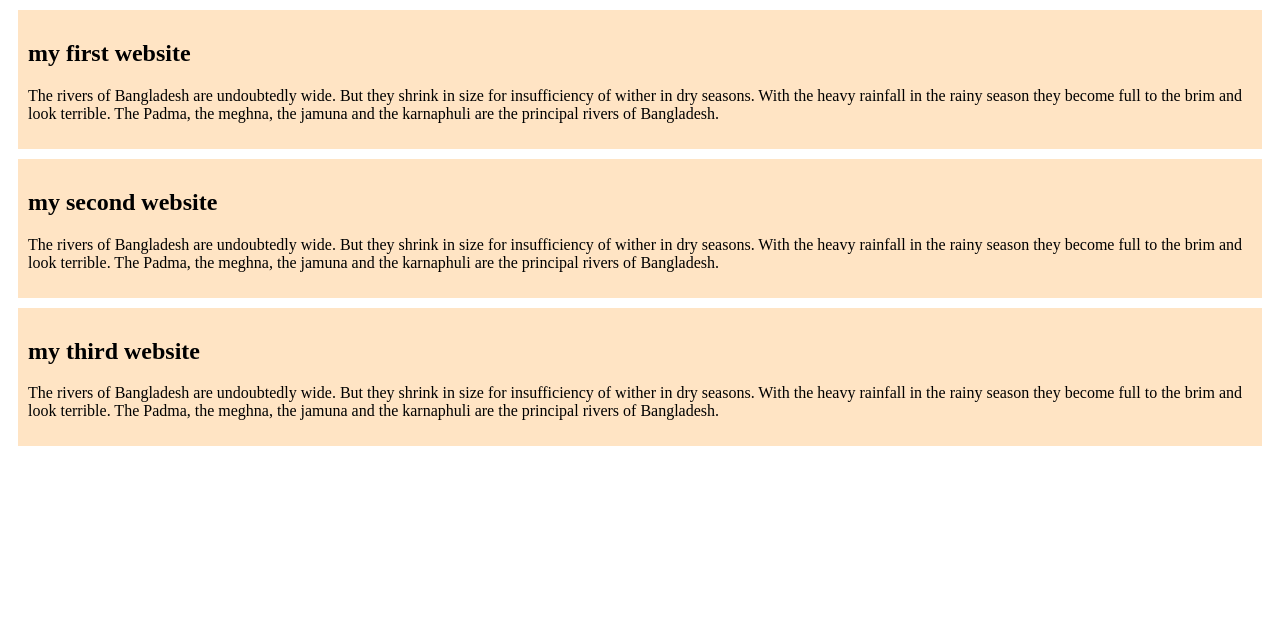
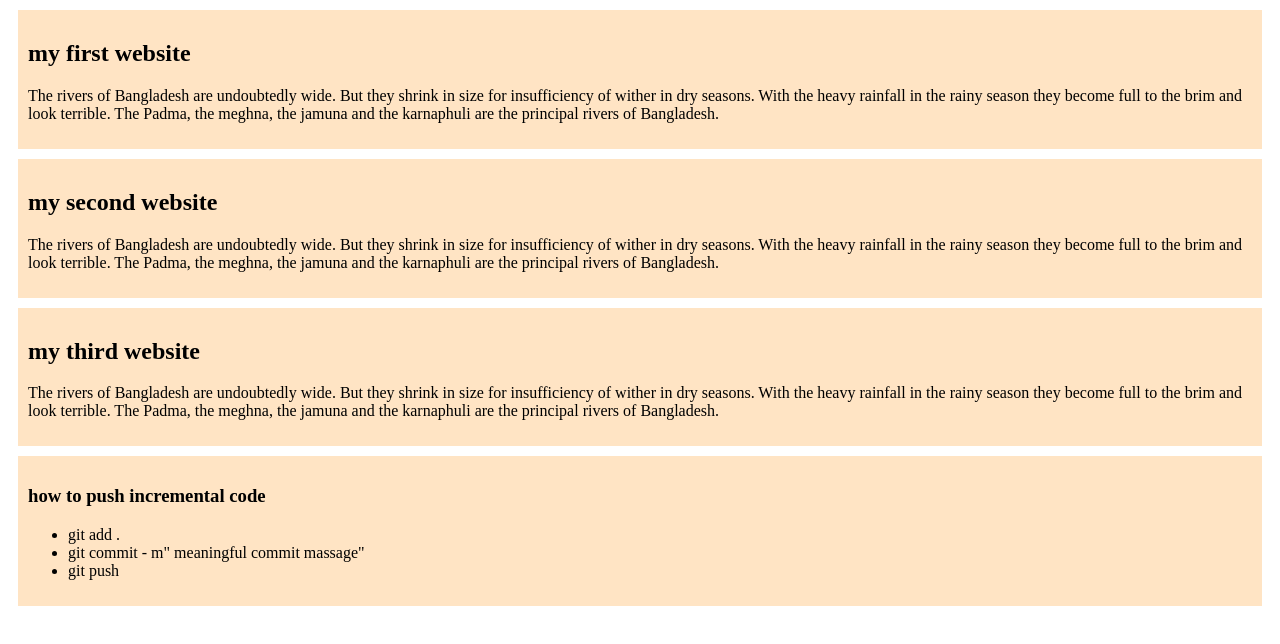
Before and after one commit to benjamin420-cmd/my-simple-website, a plain HTML site: page index.html in a window 1280 px wide. Drawn offline with Linux system fonts and the light colour scheme.

Commit message:
added a list code

```diff
--- a/index.html
+++ b/index.html
@@ -19,5 +19,13 @@
         <h2>my third website</h2>
         <p>The rivers of Bangladesh are undoubtedly wide. But they shrink in size for insufficiency of wither in dry seasons. With the heavy rainfall in the rainy season they become full to the brim and look terrible. The Padma, the meghna, the jamuna and the karnaphuli are the principal rivers of Bangladesh.</p>
     </div>
+    <div>
+        <h3>how to push incremental code</h3>
+        <ul>
+            <li>git add .</li>
+            <li> git commit - m" meaningful commit massage"</li>
+            <li>git push</li>
+        </ul>
+    </div>
 </body>
 </html>
```
